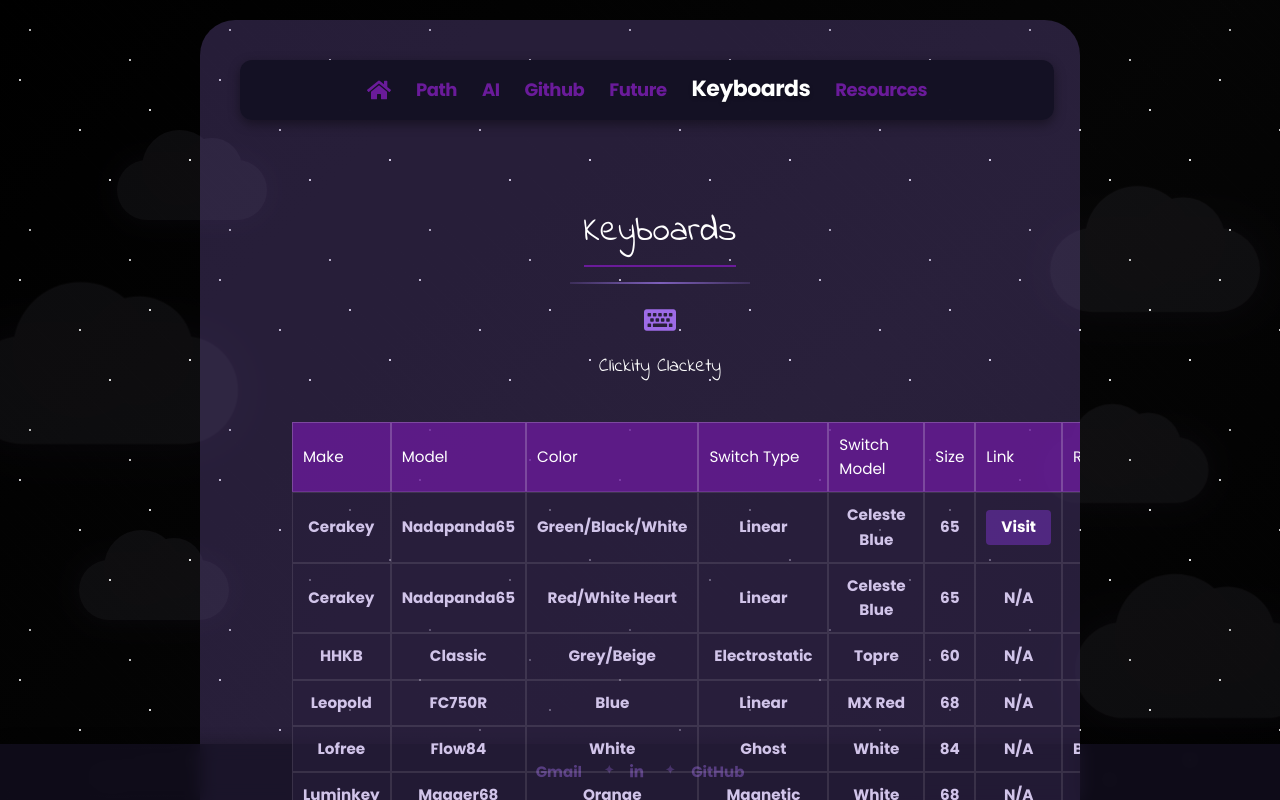
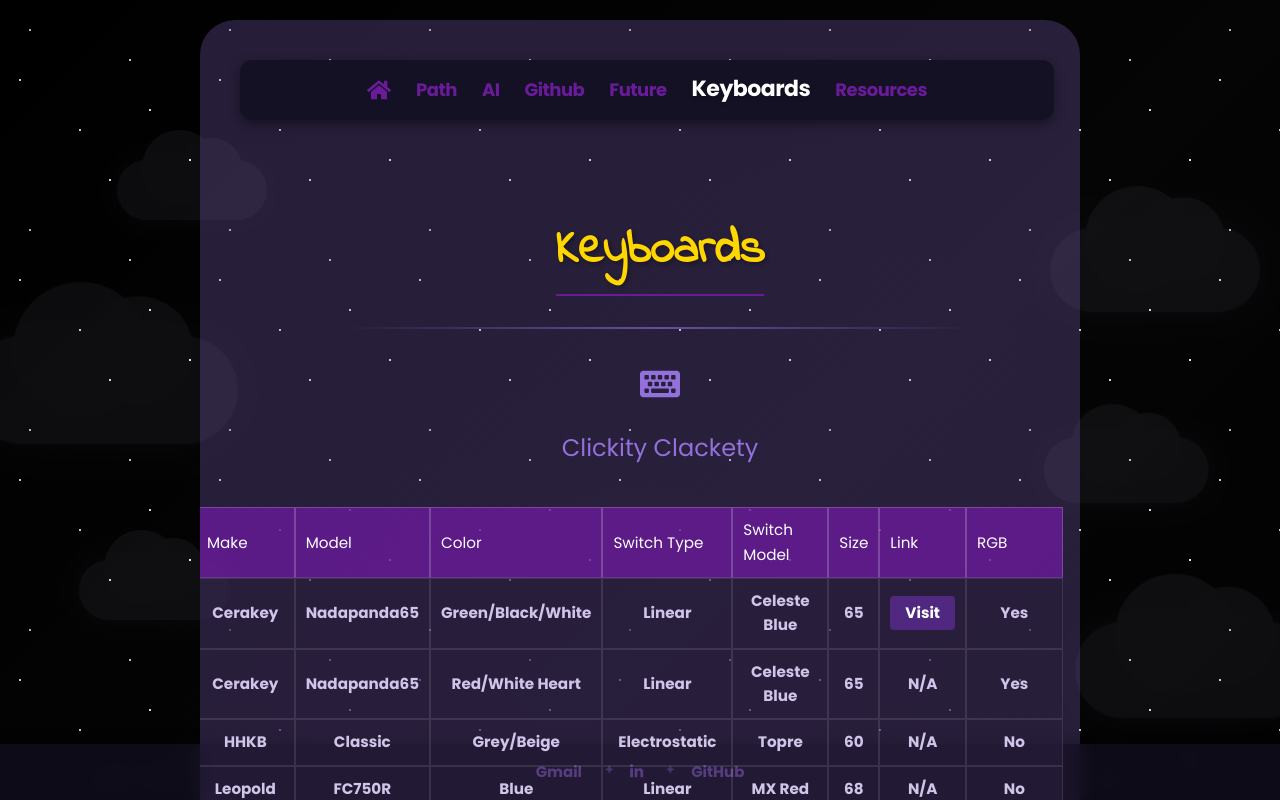
Before and after one commit to jqohayon/html-practice, a React (Vite) app: page /#/keyboards in a window 1280 px wide. Shown: the top 800 px of the page. Built offline with nearby package versions, Linux system fonts and the light colour scheme.

Commit message:
more shifting and header update

```diff
--- a/src/App.css
+++ b/src/App.css
@@ -436,42 +436,44 @@
 }
 
 .keyboard-header h1 {
-  color: #ffffff;
-  font-size: 2.2rem;
-  margin-bottom: 10px;
-  font-weight: 500;
+  color: #ffd700;
+  font-size: 3rem;
+  margin-bottom: 1rem;
+  font-family: 'Indie Flower', cursive;
+  text-shadow: 2px 2px 4px rgba(0, 0, 0, 0.3);
 }
 
 .keyboard-divider {
-  width: 180px;
+  width: 80%;
   height: 2px;
   background: linear-gradient(90deg,
-    rgba(147, 112, 219, 0.2) 0%,
-    rgba(147, 112, 219, 0.8) 50%,
-    rgba(147, 112, 219, 0.2) 100%);
-  margin: 5px 0 15px;
+    rgba(255, 255, 255, 0) 0%,
+    rgba(147, 112, 219, 0.6) 50%,
+    rgba(255, 255, 255, 0) 100%);
+  margin: 15px auto 20px;
 }
 
 .keyboard-icon {
-  font-size: 2rem;
-  color: #9d6be7;
-  margin: 5px 0;
+  font-size: 2.5rem;
+  color: #9370DB;
+  margin: 15px 0;
 }
 
 .keyboard-subtitle {
-  color: #ffffff;
-  font-size: 1.2rem;
+  color: #9370DB;
+  font-size: 1.5rem;
   margin: 10px 0 0;
-  font-weight: 400;
+  font-weight: 500;
+  font-family: 'Poppins', sans-serif;
 }
 
 .keyboard-table-container {
   width: 60%;
   max-width: 900px;
   margin: 0 auto;
-  margin-right: 192px; /* ~2 inches, assuming 96px/inch */
+  margin-right: 240px; /* ~2.5 inches, assuming 96px/inch */
   position: relative;
-  left: -96px; /* Additional shift left */
+  left: -144px; /* Move 1.5 inches left (original 1 inch + additional 0.5 inch) */
 }
 
 /* Update Keyboards Table Styles */
```
